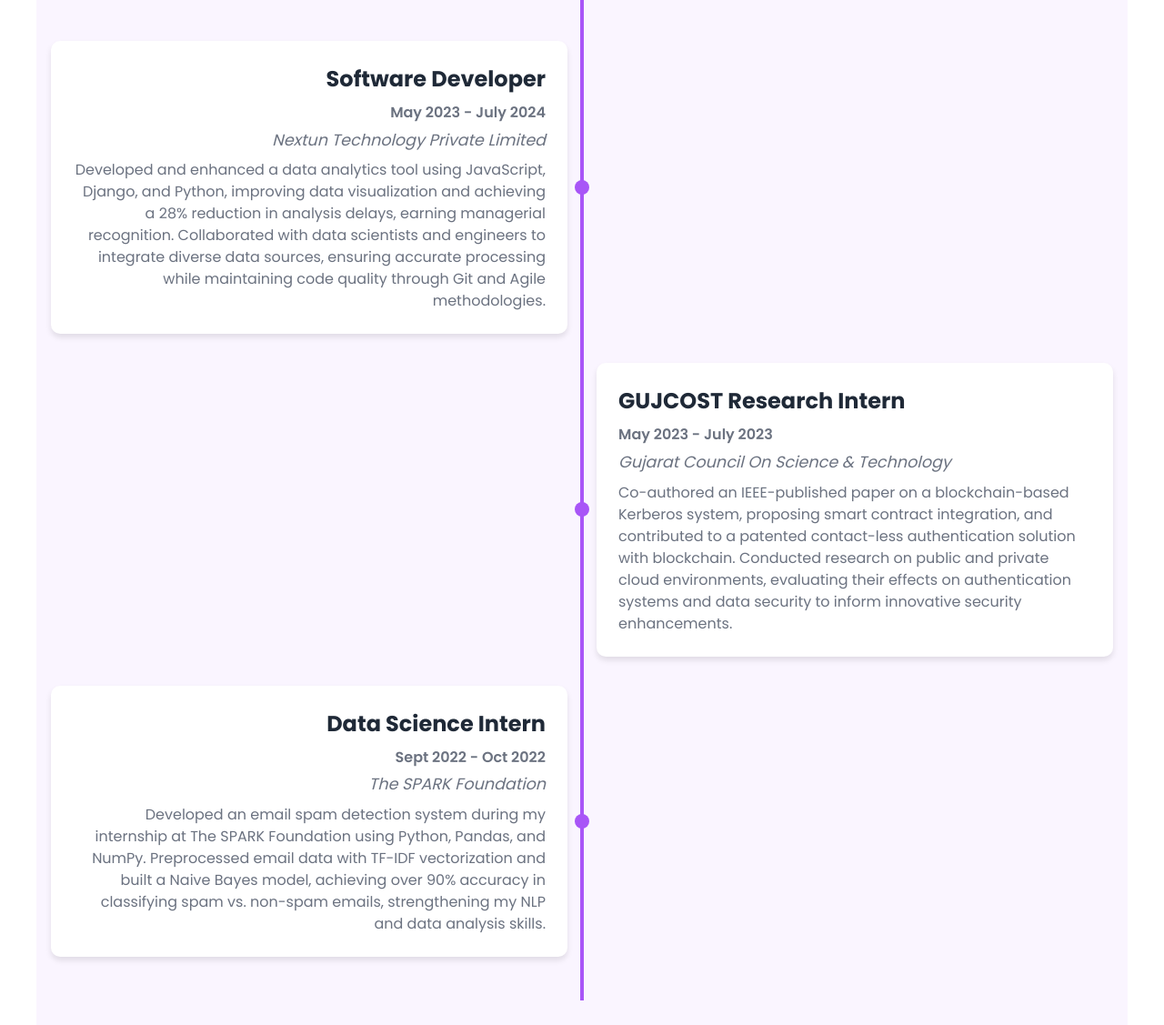
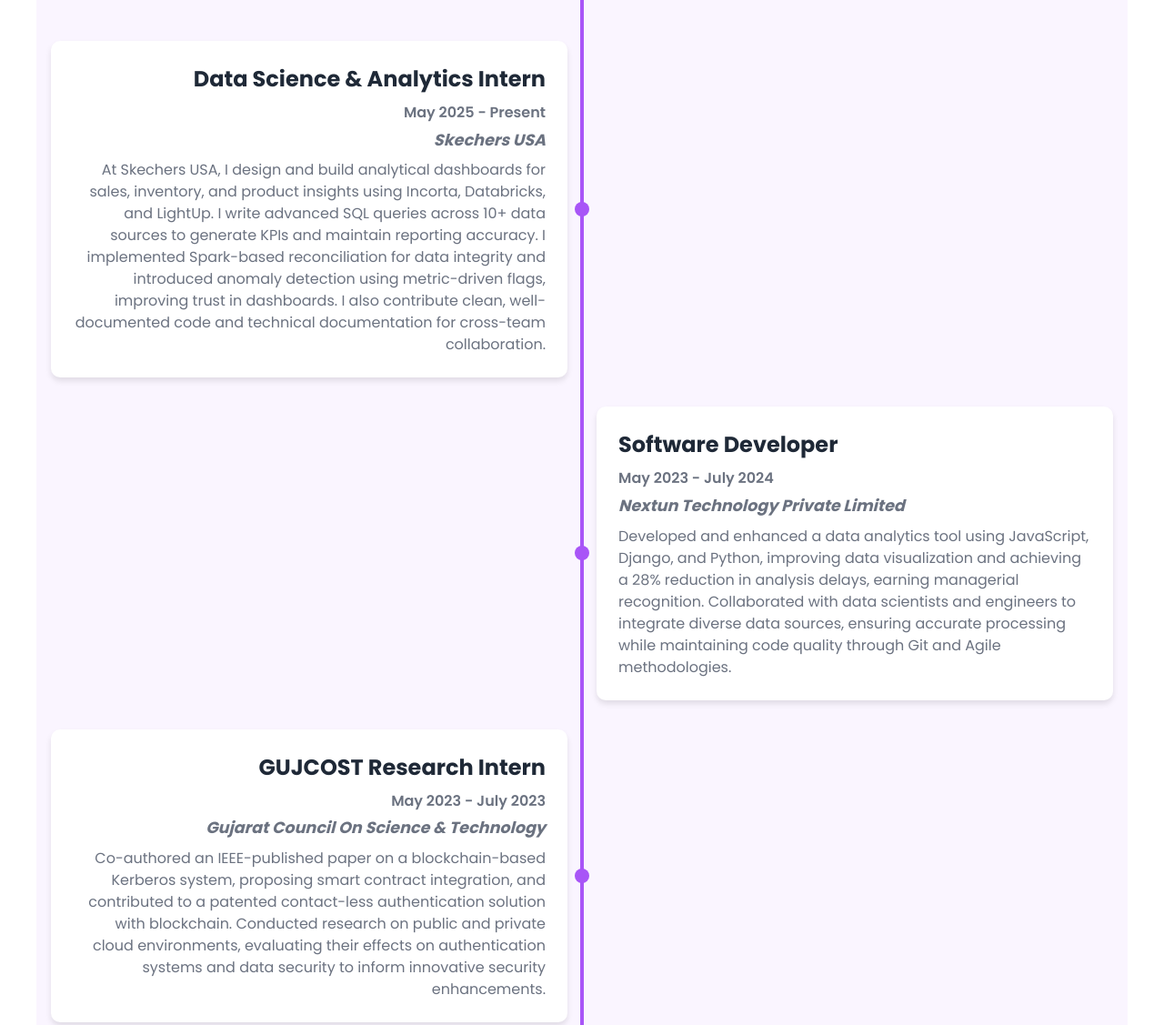
Before and after one commit to neagra12/personalportfolio, a plain HTML site: page index.html in a window 1280 px wide. Shown: the part 6031-7158 px from the top of the page at 91% size. Drawn offline with nearby package versions, Linux system fonts and the light colour scheme.

Commit message:
Added Skechers experience and updated timeline

```diff
--- a/index.html
+++ b/index.html
@@ -357,31 +357,42 @@
       <div class="timeline">
         <div class="timeline__item left">
           <div class="timeline__content">
+            <h3>Data Science & Analytics Intern</h3>
+            <p class="timeline__date">May 2025 - Present</p>
+            <p class="timeline__company"><strong>Skechers USA</strong></p>
+            <p>
+              At Skechers USA, I design and build analytical dashboards for sales, inventory, and product insights using Incorta, Databricks, and LightUp. I write advanced SQL queries across 10+ data sources to generate KPIs and maintain reporting accuracy. I implemented Spark-based reconciliation for data integrity and introduced anomaly detection using metric-driven flags, improving trust in dashboards. I also contribute clean, well-documented code and technical documentation for cross-team collaboration.
+    </p>
+      </div>
+      </div>
+
+        <div class="timeline__item right">
+          <div class="timeline__content">
             <h3>Software Developer</h3>
             <p class="timeline__date">May 2023 - July 2024</p>
-            <p class="timeline__company">Nextun Technology Private Limited</p>
+            <p class="timeline__company"><strong>Nextun Technology Private Limited</strong></p>
             <p>
               Developed and enhanced a data analytics tool using JavaScript, Django, and Python, improving data visualization and achieving a 28% reduction in analysis delays, earning managerial recognition.
 Collaborated with data scientists and engineers to integrate diverse data sources, ensuring accurate processing while maintaining code quality through Git and Agile methodologies.
             </p>
           </div>
         </div>
-        <div class="timeline__item right">
+        <div class="timeline__item left">
           <div class="timeline__content">
             <h3>GUJCOST Research Intern</h3>
             <p class="timeline__date">May 2023 - July 2023</p>
-            <p class="timeline__company">Gujarat Council On Science & Technology</p>
+            <p class="timeline__company"><strong>Gujarat Council On Science & Technology</strong></p>
             <p>
               Co-authored an IEEE-published paper on a blockchain-based Kerberos system, proposing smart contract integration, and contributed to a patented contact-less authentication solution with blockchain.
 Conducted research on public and private cloud environments, evaluating their effects on authentication systems and data security to inform innovative security enhancements.
             </p>
           </div>
         </div>
-        <div class="timeline__item left">
+        <div class="timeline__item right">
           <div class="timeline__content">
             <h3>Data Science Intern</h3>
             <p class="timeline__date">Sept 2022 - Oct 2022</p>
-            <p class="timeline__company">The SPARK Foundation</p>
+            <p class="timeline__company"><strong>SPARK Foundation</strong></p>
             <p>
               Developed an email spam detection system during my internship at The SPARK Foundation using Python, Pandas, and NumPy. Preprocessed email data with TF-IDF vectorization and built a Naive Bayes model, achieving over 90% accuracy in classifying spam vs. non-spam emails, strengthening my NLP and data analysis skills.
             </p>
```
